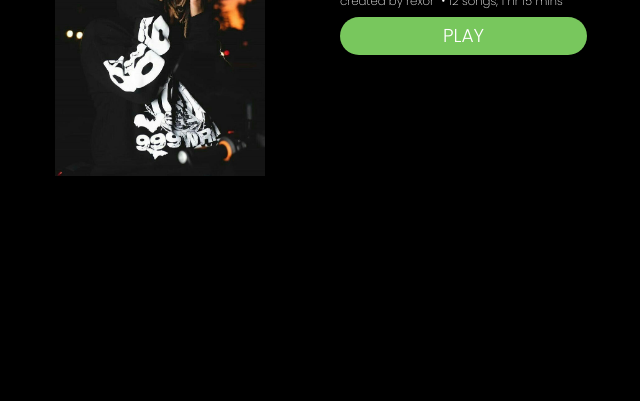
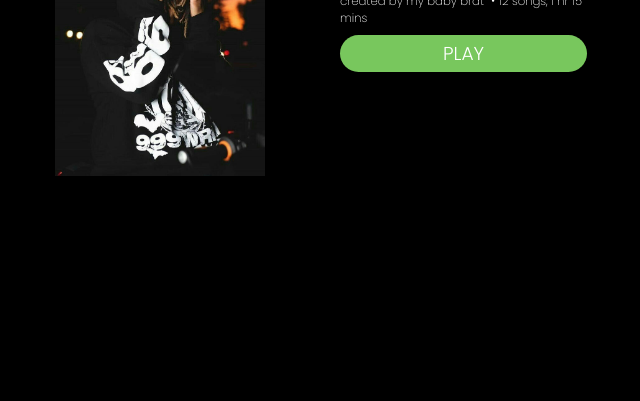
Before and after one commit to Brattyx/rexor, a plain HTML site: page index.html in a window 1280 px wide. Shown: the part 399-800 px from the top of the page, without its empty margins (319-959 px from the left). Drawn offline with Linux system fonts and the light colour scheme.

Commit message:
Update index.html

```diff
--- a/index.html
+++ b/index.html
@@ -58,7 +58,8 @@
 									<div>
 										<p id="text04">PLAYLIST</p>
 										<h1 id="text02">rexor&#039;s playlist</h1>
-										<p id="text03">created by rexor ・12 songs, 1 hr 15 mins</p>
+										<p id="text03">created by my baby brat
+									       ・12 songs, 1 hr 15 mins</p>
 										<ul id="buttons02" class="buttons">
 											<li>
 												<a href="#one" class="button n01">PLAY</a>
```
